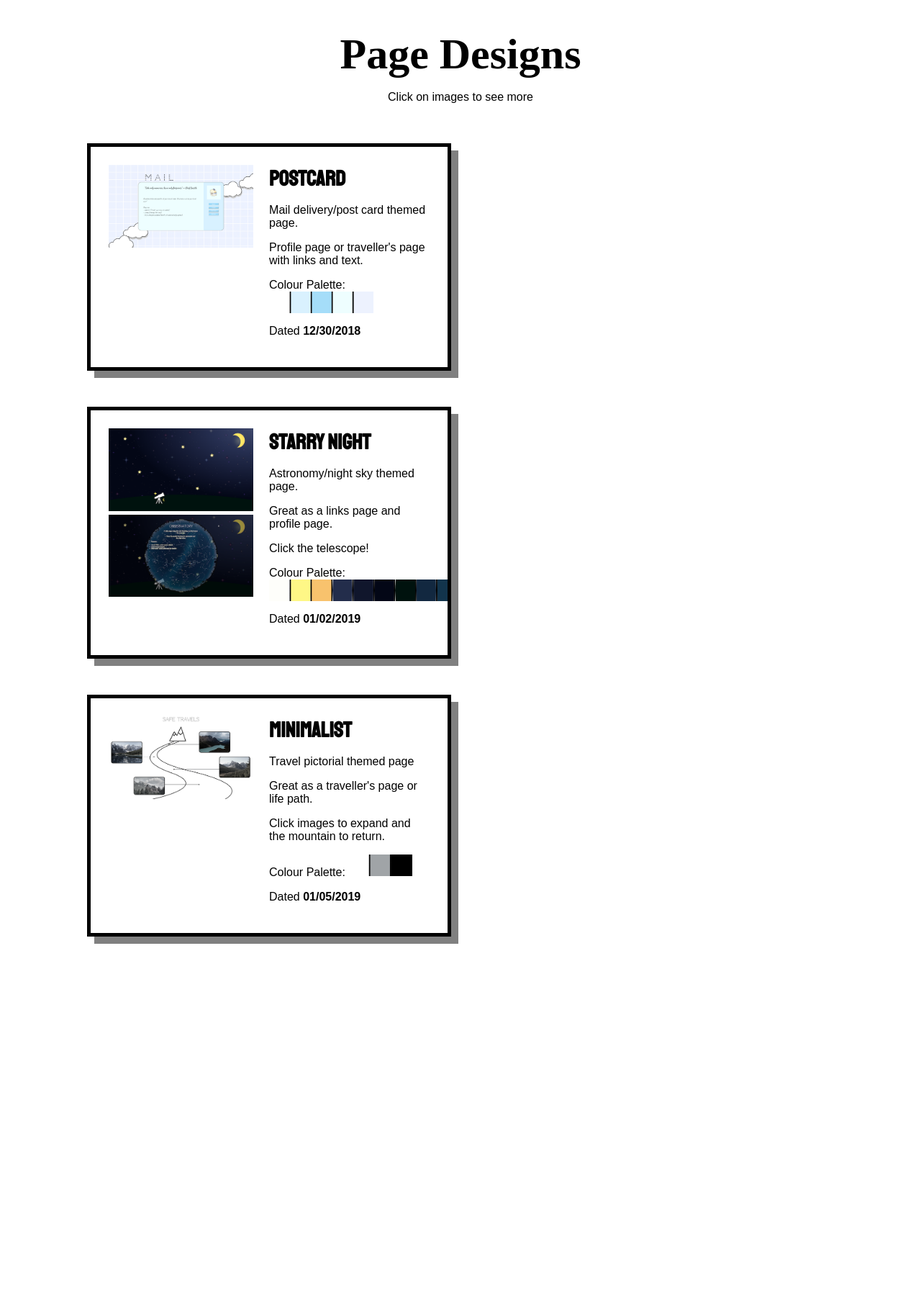
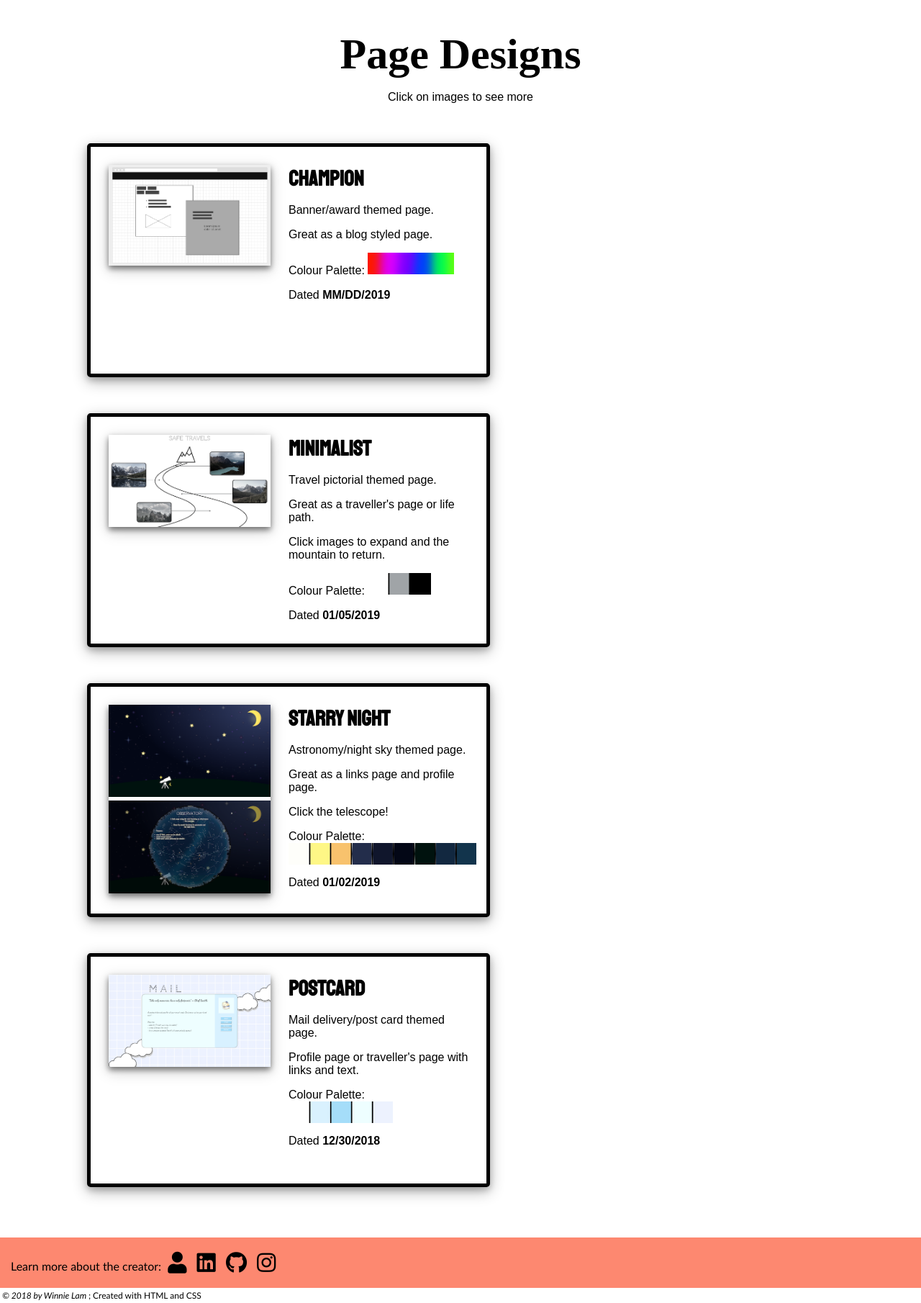
Before and after one commit to winnllam/just-peachy, a Python web app: template templates/main.html in a window 1280 px wide. Shown: the part 799-2609 px from the top of the page at 72% size. Before the commit the page ends 2110 px from the top, so only its background shows below. Run offline with Jinja, Linux system fonts and the light colour scheme; the template is opened without the code that fills it, so the values that code supplies are empty; some libraries are stand-ins or nearby versions; some web fonts are replaced.

Commit message:
main css brushups

```diff
--- a/templates/main.html
+++ b/templates/main.html
@@ -26,20 +26,32 @@
       }
       p {font-family: "Arial";}
 
+      footer {
+        clear: both;
+        position: relative;
+        height: auto;
+        padding: 15px;
+        font-family: "Trebuchet MS";
+        background-color: rgb(253, 136, 112);
+      }
+
       .pagebox {
-        width: 41%;
+        width: 500px;
+        height: 265px;
         margin: 25px;
         padding: 25px;
         border: 5px solid black;
+        border-radius: 5px;
         background-color: white;
-        box-shadow: 10px 10px grey;
+        box-shadow: 0 4px 8px 0 rgba(0, 0, 0, 0.2), 0 6px 20px 0 rgba(0, 0, 0, 0.3);
         float: left;
-        overflow: auto;
+        overflow: hidden;
       }
       .demo { /*page image*/
         width: 45%;
         height: auto;
         float: left;
+        box-shadow: 0 4px 8px 0 rgba(0, 0, 0, 0.5), 0 6px 20px 0 rgba(0, 0, 0, 0.19);
       }
       .demo:hover {
         opacity: 0.5;
@@ -53,6 +65,11 @@
       .palette{
         width:auto;
         height: 30px;
+      }
+      .icons {
+        font-size: 30px;
+        margin: 5px;
+        color: black;
       }
 
       #backdrop {
@@ -84,10 +101,12 @@
         margin-bottom: 25px;
         z-index: 10;
       }
-      #grid:after {
-        content: '';
-        display: block;
-        clear: both;
+      #up {
+        position: fixed;
+        top: 95%;
+        left: 95%;
+        font-size: 40px;
+        color: black;
       }
 
     </style>
@@ -95,25 +114,52 @@
   </head>
 
   <body>
+    <a href="#top"><i id="up" class="fas fa-sort-up"></i></a>
+
     <div style="position:relative;">
       <img id="backdrop" src="../static/white.jpg" alt="bg">
       <div id="logo_box">
         <img id="logo" src="../static/logo.png" alt="logo">
       </div>
-      <i id="arrow" class="fas fa-arrow-circle-down"></i>
+      <a href="#top"><i id="arrow" class="fas fa-arrow-circle-down"></i></a>
     </div>
 
-    <h1>Page Designs</h1>
+    <h1 id="top">Page Designs</h1>
     <p style="text-align:center;">Click on images to see more</p>
     <center><div id="grid">
+      <!-- add new page box
       <div class="pagebox">
-        <img class="demo" src="../static/Postcard/postcard.png" alt="ex" onclick="window.location.href='/postcard'">
+        <img class="demo" src="../static/wireframe.png" alt="ex" onclick="window.location.href='/'">
         <div class="text">
-          <h2>Postcard</h2>
+          <h2>TITLE</h2>
           <p>Mail delivery/post card themed page.</p>
-          <p>Profile page or traveller's page with links and text.</p>
-          <p>Colour Palette: <img class="palette" src="../static/palettes/pc-palette.png" alt="palette"></p>
-          <p>Dated <b>12/30/2018</b></p>
+          <p>Great as a profile page or traveller's page.</p>
+          <p>Colour Palette: <img class="palette" src="../static/palettes/palette temp.png" alt="palette"></p>
+          <p>Dated <b>MM/DD/YYYY</b></p>
+        </div>
+      </div>
+    -->
+
+      <div class="pagebox">
+        <img class="demo" src="../static/wireframe.png" alt="ex" onclick="window.location.href='/'">
+        <div class="text">
+          <h2>Champion</h2>
+          <p>Banner/award themed page.</p>
+          <p>Great as a blog styled page.</p>
+          <p>Colour Palette: <img class="palette" src="../static/palettes/palette temp.png" alt="palette"></p>
+          <p>Dated <b>MM/DD/2019</b></p>
+        </div>
+      </div>
+
+      <div class="pagebox">
+        <img class="demo" src="../static/Minimalist/minimalist.png" alt="ex" onclick="window.location.href='/minimalist'">
+        <div class="text">
+          <h2>Minimalist</h2>
+          <p>Travel pictorial themed page.</p>
+          <p>Great as a traveller's page or life path. </p>
+          <p>Click images to expand and the mountain to return.</p>
+          <p>Colour Palette: <img class="palette" src="../static/palettes/m-palette.png" alt="palette"></p>
+          <p>Dated <b>01/05/2019</b></p>
         </div>
       </div>
 
@@ -132,31 +178,54 @@
         </div>
       </div>
 
-      <div class="pagebox">
-        <img class="demo" src="../static/Minimalist/minimalist.png" alt="ex" onclick="window.location.href='/minimalist'">
+      <div class="pagebox" style="margin-bottom:70px;">
+        <img class="demo" src="../static/Postcard/postcard.png" alt="ex" onclick="window.location.href='/postcard'">
         <div class="text">
-          <h2>Minimalist</h2>
-          <p>Travel pictorial themed page</p>
-          <p>Great as a traveller's page or life path.</p>
-          <p>Click images to expand and the mountain to return.</p>
-          <p>Colour Palette: <img class="palette" src="../static/palettes/m-palette.png" alt="palette"></p>
-          <p>Dated <b>01/05/2019</b></p>
+          <h2>Postcard</h2>
+          <p>Mail delivery/post card themed page.</p>
+          <p>Profile page or traveller's page with links and text.</p>
+          <p>Colour Palette: <img class="palette" src="../static/palettes/pc-palette.png" alt="palette"></p>
+          <p>Dated <b>12/30/2018</b></p>
         </div>
       </div>
 
-      <!-- add new page box
-      <div class="pagebox">
-        <img class="demo" src="../static/wireframe.png" alt="ex" onclick="window.location.href='/'">
-        <div class="text">
-          <h2>TITLE</h2>
-          <p>Mail delivery/post card themed page</p>
-          <p>Great as a profile page or traveller's page.</p>
-          <p>Colour Palette: <img class="palette" src="../static/palettes/palette temp.png" alt="palette"></p>
-          <p>Dated <b>MM/DD/YYYY</b></p>
-        </div>
-      </div>
-    -->
     </div></center>
+
+    <footer>
+      Learn more about the creator:
+      <a href="https://winn-profile.appspot.com"><i class="fas fa-user icons"></i></a>
+      <a href="https://www.linkedin.com/in/winnie-lam-3b1309168/"><i class="fab fa-linkedin icons"></i></a>
+      <a href="https://github.com/winnllam"><i class="fab fa-github icons"></i></a>
+      <a href="https://www.instagram.com/winnllam/"><i class="fab fa-instagram icons"></i></a>
+
+    </footer>
+
+    <footer style="background-color:white;padding:3px;font-size:12px;">
+      <i> © 2018 by Winnie Lam </i>; Created with HTML and CSS
+    </footer>
+
+
+    <script src="https://ajax.googleapis.com/ajax/libs/jquery/3.3.1/jquery.min.js"></script>
+    <script>
+    $(document).ready(function(){
+      $("a").on('click', function(event) { // all links
+        // Make sure this.hash has a value before overriding default behavior
+        if (this.hash !== "") {
+          // Prevent default anchor click behavior
+          event.preventDefault();
+          var hash = this.hash;
+
+          $('html, body').animate({ // animate to add smooth scroll
+            scrollTop: $(hash).offset().top
+          }, 650, function(){ // (800) milliseconds
+
+            // Add hash (#) to URL when done scrolling (default click behavior)
+            window.location.hash = hash;
+          });
+        }
+      });
+    });
+    </script>
 
   </body>
 </html>
```
